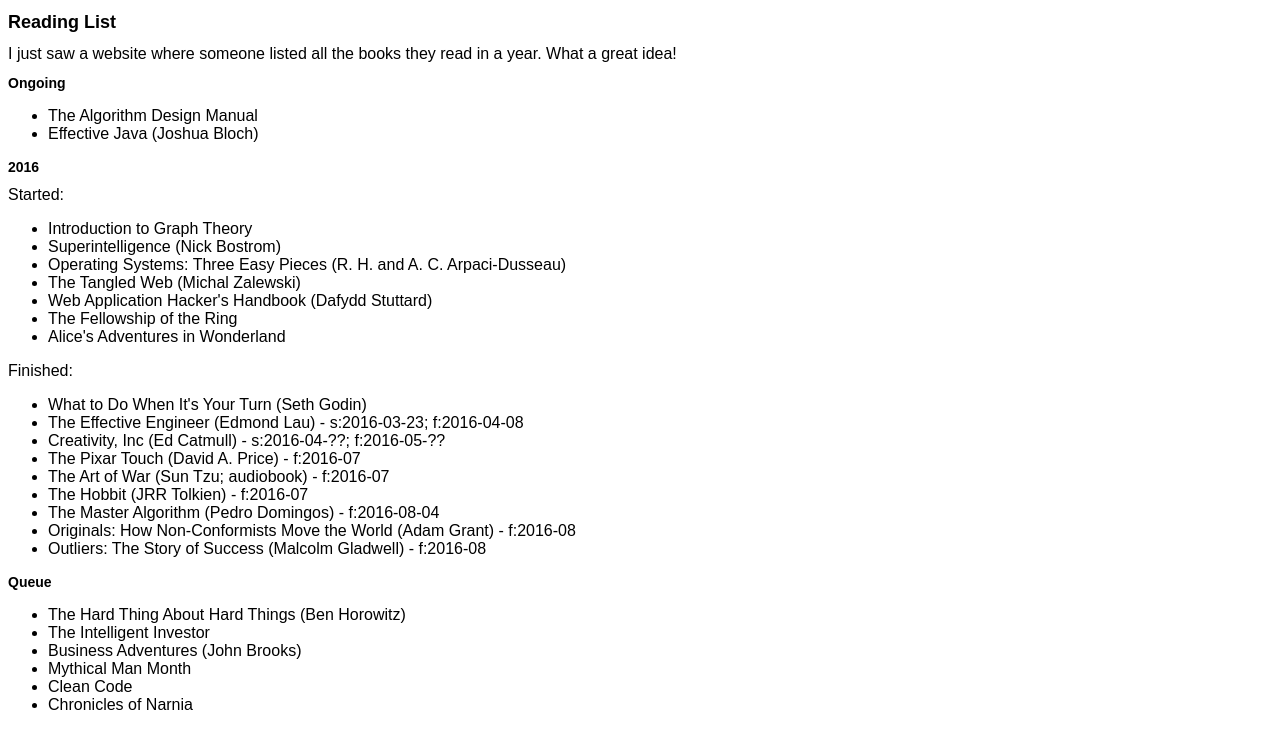
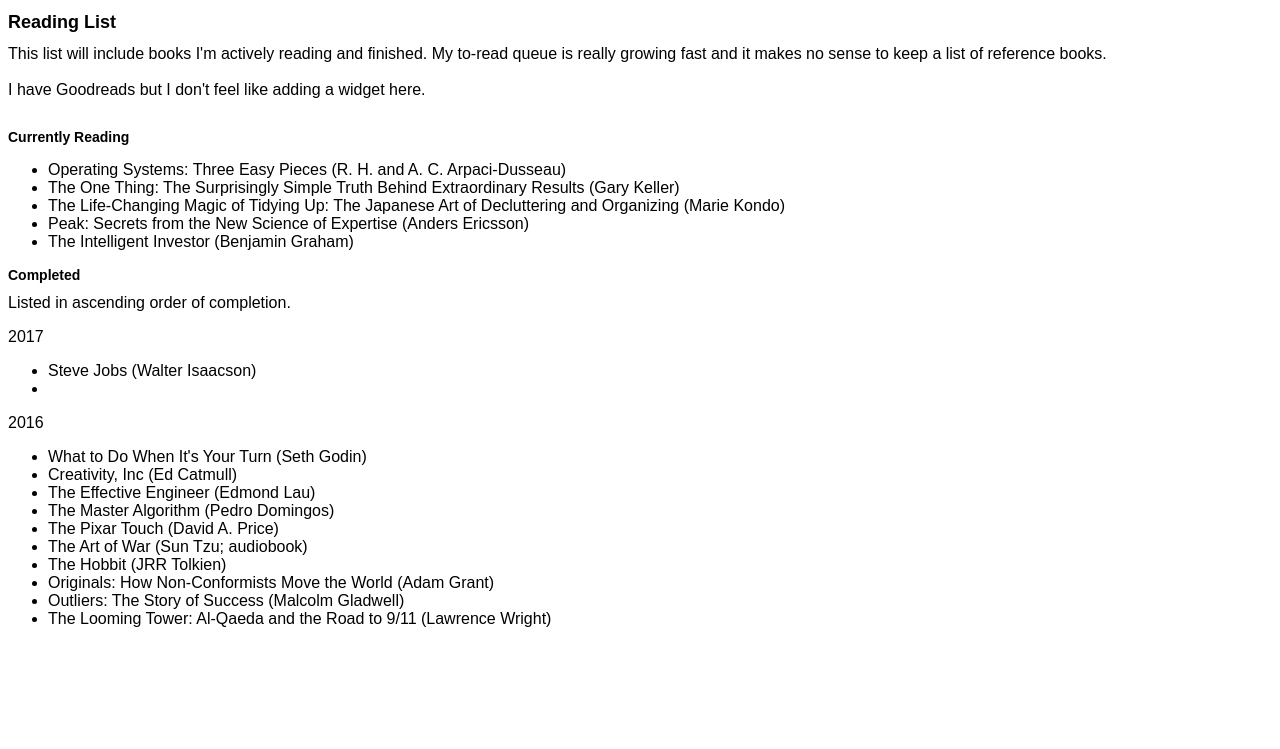
Before and after one commit to carise/carise.github.com, a Jekyll site: the page books.html, which Jekyll copies as it is, in a window 1280 px wide. Shown: the top 749 px of the page. Built offline with Jekyll 4.4.1, drawn with Linux system fonts in a browser that asks for light colours.

Commit message:
2017 update

```diff
--- a/books.html
+++ b/books.html
@@ -7,47 +7,43 @@
 <body>
   <h1>Reading List</h1>
 
-  I just saw a website where someone listed all the books they read in a year. What a great idea!
+  This list will include books I'm actively reading and finished. My to-read queue is really growing fast and it makes no sense to keep a list of reference books.
+  <br><br>
 
-  <h2>Ongoing</h2>
+  I have Goodreads but I don't feel like adding a widget here.
+  <br><br>
+
+  <h2>Currently Reading</h2>
   <ul>
-    <li>The Algorithm Design Manual</li>
-    <li>Effective Java (Joshua Bloch)</li>
+    <li>Operating Systems: Three Easy Pieces (R. H. and A. C. Arpaci-Dusseau)</li>
+    <li>The One Thing: The Surprisingly Simple Truth Behind Extraordinary Results (Gary Keller)</li>
+    <li>The Life-Changing Magic of Tidying Up: The Japanese Art of Decluttering and Organizing (Marie Kondo)</li>
+    <li>Peak: Secrets from the New Science of Expertise (Anders Ericsson)</li>
+    <li>The Intelligent Investor (Benjamin Graham)</li>
   </ul>
 
-  <h2>2016</h2>
-  Started:
+  <h2>Completed</h2>
+
+  Listed in ascending order of completion.
+
+  <h3>2017</h3>
   <ul>
-    <li>Introduction to Graph Theory</li>
-    <li>Superintelligence (Nick Bostrom)</li>
-    <li>Operating Systems: Three Easy Pieces (R. H. and A. C. Arpaci-Dusseau)</li>
-    <li>The Tangled Web (Michal Zalewski)</li>
-    <li>Web Application Hacker's Handbook (Dafydd Stuttard)</li>
-    <li>The Fellowship of the Ring</li>
-    <li>Alice's Adventures in Wonderland</li>
+    <li>Steve Jobs (Walter Isaacson)<li>
   </ul>
 
-  Finished:
+  <h3>2016</h3>
   <ul>
     <li>What to Do When It's Your Turn (Seth Godin)</li>
-    <li>The Effective Engineer (Edmond Lau) - s:2016-03-23; f:2016-04-08</li>
-    <li>Creativity, Inc (Ed Catmull) - s:2016-04-??; f:2016-05-??</li>
-    <li>The Pixar Touch (David A. Price) - f:2016-07</li>
-    <li>The Art of War (Sun Tzu; audiobook) - f:2016-07</li>
-    <li>The Hobbit (JRR Tolkien) - f:2016-07</li>
-    <li>The Master Algorithm (Pedro Domingos) - f:2016-08-04</li>
-    <li>Originals: How Non-Conformists Move the World (Adam Grant) - f:2016-08</li>
-    <li>Outliers: The Story of Success (Malcolm Gladwell) - f:2016-08</li>
+    <li>Creativity, Inc (Ed Catmull)</li>
+    <li>The Effective Engineer (Edmond Lau)</li>
+    <li>The Master Algorithm (Pedro Domingos)</li>
+    <li>The Pixar Touch (David A. Price)</li>
+    <li>The Art of War (Sun Tzu; audiobook)</li>
+    <li>The Hobbit (JRR Tolkien)</li>
+    <li>Originals: How Non-Conformists Move the World (Adam Grant)</li>
+    <li>Outliers: The Story of Success (Malcolm Gladwell)</li>
+    <li>The Looming Tower: Al-Qaeda and the Road to 9/11 (Lawrence Wright)</li>
   </ul>
 
-  <h2>Queue</h2>
-  <ul>
-    <li>The Hard Thing About Hard Things (Ben Horowitz)</li>
-    <li>The Intelligent Investor</li>
-    <li>Business Adventures (John Brooks)</li>
-    <li>Mythical Man Month</li>
-    <li>Clean Code</li>
-    <li>Chronicles of Narnia</li>
-  </ul>
 </body>
 </html>
```
